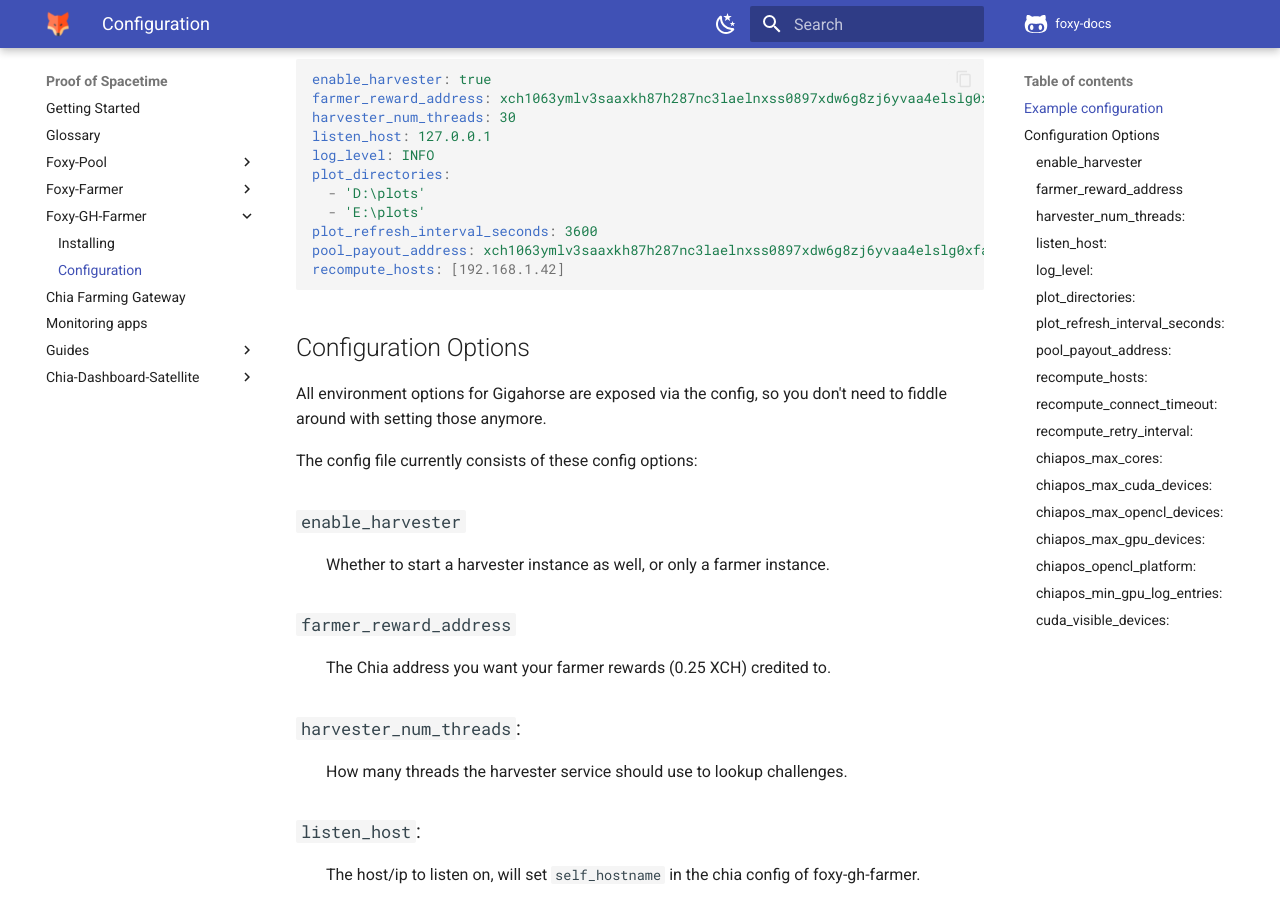
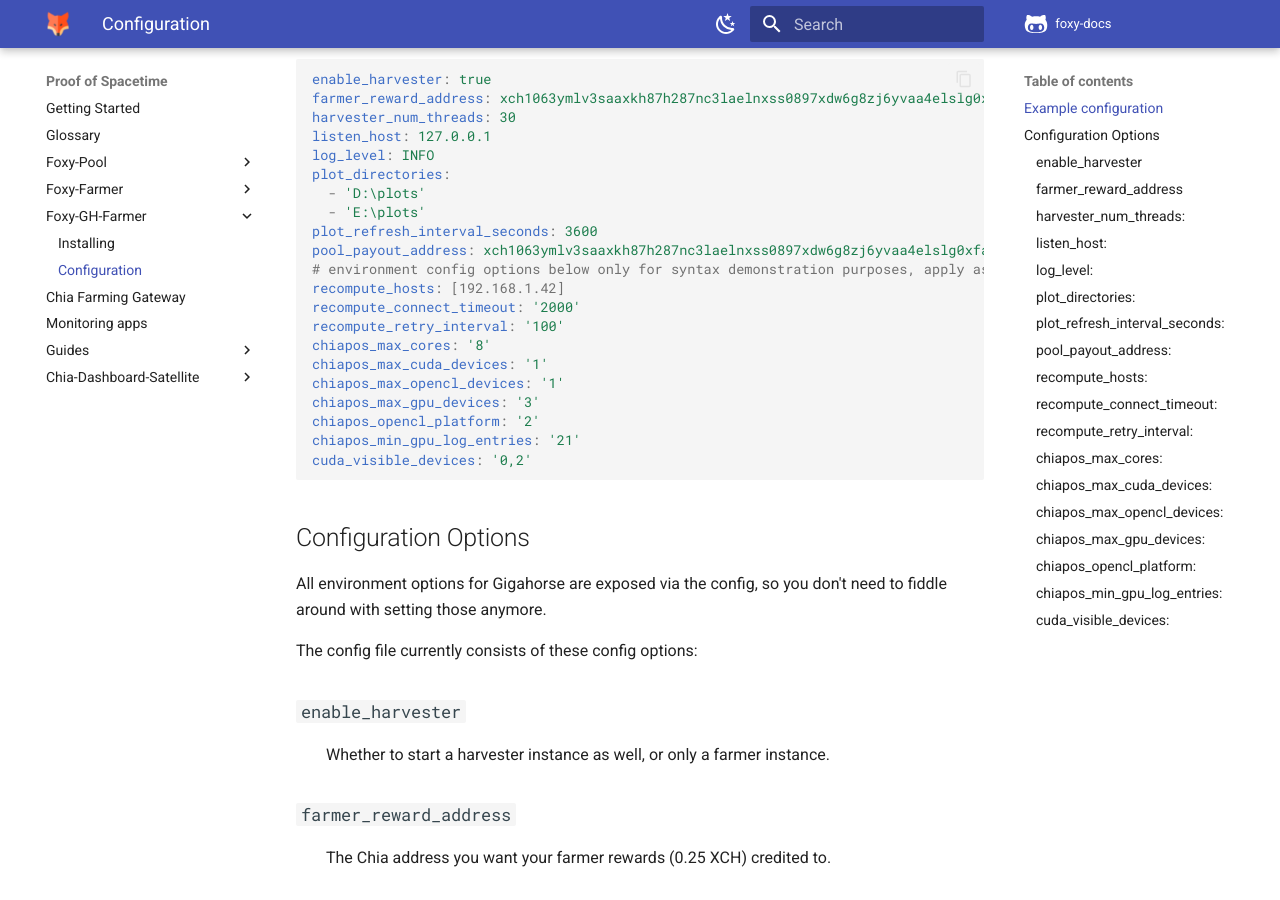
Before and after one commit to foxypool/docs, an MkDocs documentation site: the page built from docs/proof-of-spacetime/foxy-gh-farmer/configuration.md, in a window 1280 px wide and 900 px high, scrolled down 352 px. Built offline with MkDocs 1.6.1 and Material for MkDocs 9.7.7, drawn with Linux system fonts in a browser that asks for light colours; comment, search, counter and statistics services are not loaded.

Commit message:
Add gigahorse env config options to example config

````diff
--- a/docs/proof-of-spacetime/foxy-gh-farmer/configuration.md
+++ b/docs/proof-of-spacetime/foxy-gh-farmer/configuration.md
@@ -14,7 +14,17 @@
   - 'E:\plots'
 plot_refresh_interval_seconds: 3600
 pool_payout_address: xch1063ymlv3saaxkh87h287nc3laelnxss0897xdw6g8zj6yvaa4elslg0xfa
+# environment config options below only for syntax demonstration purposes, apply as need with the values you require
 recompute_hosts: [192.168.1.42]
+recompute_connect_timeout: '2000'
+recompute_retry_interval: '100'
+chiapos_max_cores: '8'
+chiapos_max_cuda_devices: '1'
+chiapos_max_opencl_devices: '1'
+chiapos_max_gpu_devices: '3'
+chiapos_opencl_platform: '2'
+chiapos_min_gpu_log_entries: '21'
+cuda_visible_devices: '0,2'
 ```
 
 ## Configuration Options
````
